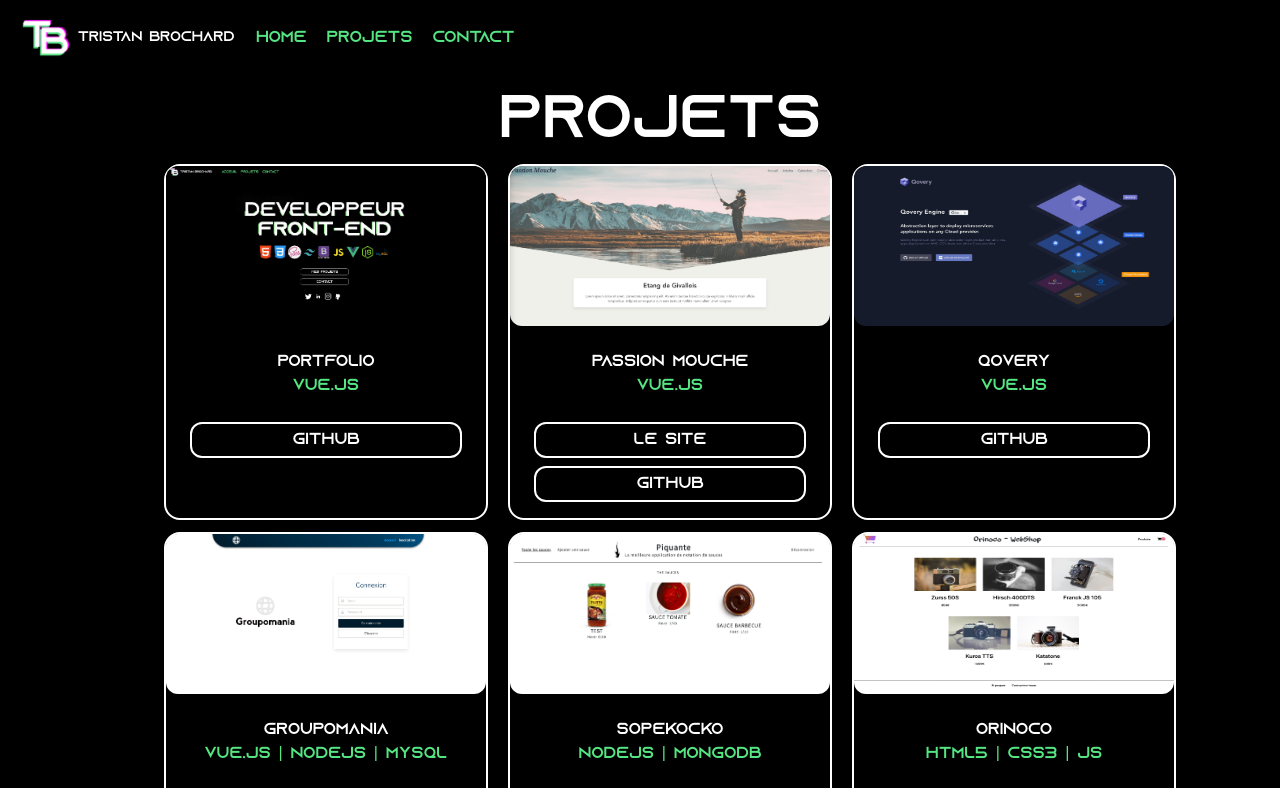
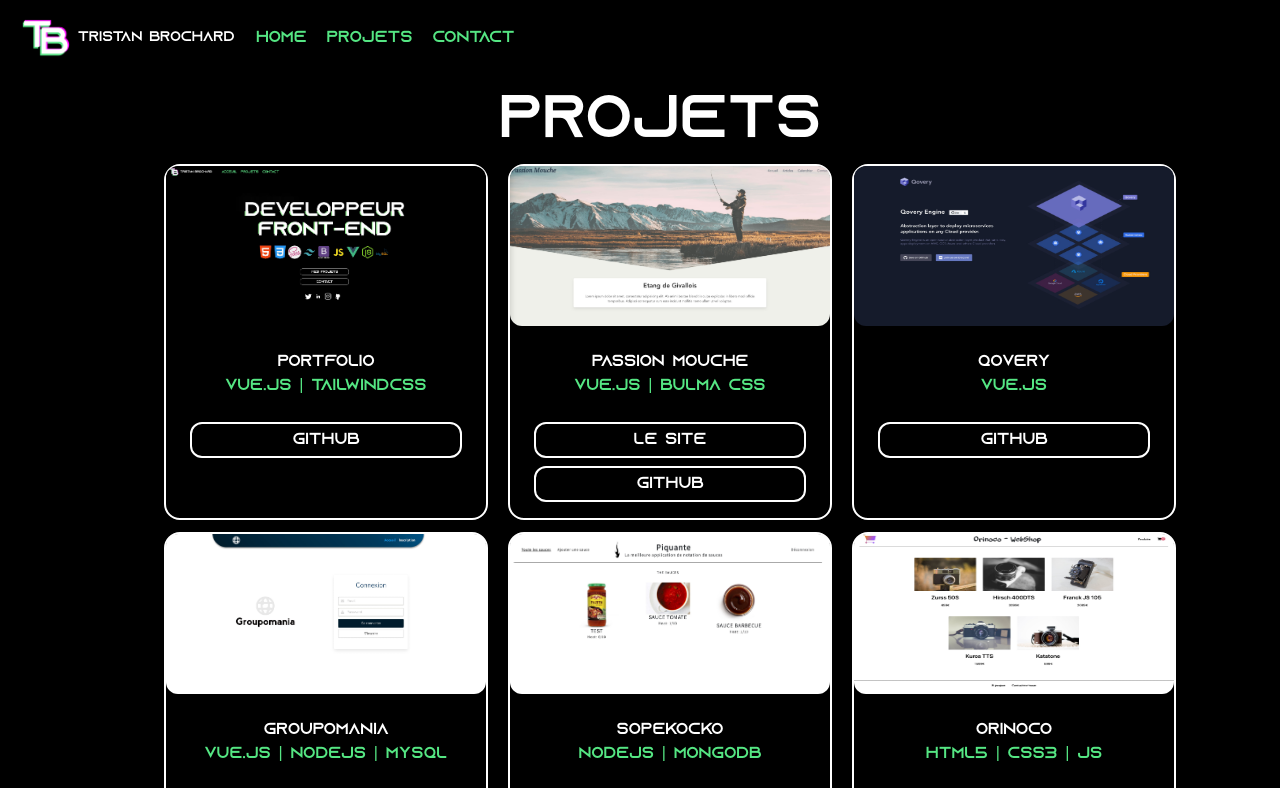
Before and after one commit to fullak/personnal-website, a Vue app: page /projects in a window 1280 px wide. Shown: the top 788 px of the page. Built offline with nearby package versions, Linux system fonts and the light colour scheme.

Commit message:
refactoring

```diff
--- a/src/views/Projects.vue
+++ b/src/views/Projects.vue
@@ -4,8 +4,8 @@
 
     <div class="container flex flex-row flex-wrap justify-center ml-2 md:ml-10 primary-font">
 
-      <Card class="apparition element1" title="Portfolio" imgLink="portfolio.jpg" technologies="Vue.JS" githubLink="https://github.com/fullak/personnal-website" />
-      <Card class="apparition element2" title="passion mouche" imgLink="passion.jpg" technologies="Vue.JS" showProjectButton="displayButton" projectLink="https://dev-passion-mouche.netlify.app/#/" githubLink="https://github.com/fullak/passion-mouche" />
+      <Card class="apparition element1" title="Portfolio" imgLink="portfolio.jpg" technologies="Vue.JS | TailwindCSS" githubLink="https://github.com/fullak/personnal-website" />
+      <Card class="apparition element2" title="passion mouche" imgLink="passion.jpg" technologies="Vue.JS | Bulma CSS" showProjectButton="displayButton" projectLink="https://dev-passion-mouche.netlify.app/#/" githubLink="https://github.com/fullak/passion-mouche" />
       <Card class="apparition element3" title="qovery" imgLink="qovery-hero-header.jpg" technologies="Vue.JS" githubLink="https://github.com/fullak/qovery" />
       <Card class="apparition element4" title="groupomania" imgLink="groupomania-header.jpg" technologies="Vue.JS | NodeJS | MySQL" githubLink="https://github.com/fullak/groupomania" />
       <Card class="apparition element5" title="sopekocko" imgLink="sopekocko.jpg" technologies="NodeJS | MongoDB" githubLink="https://github.com/fullak/sopekocko" />
```
